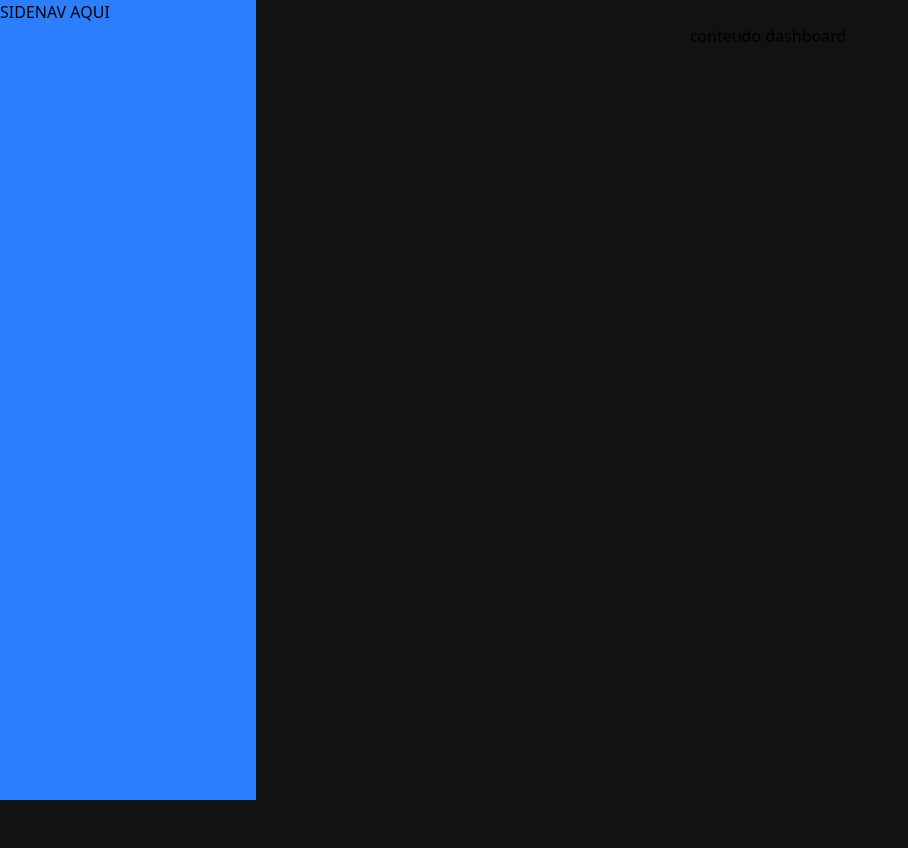
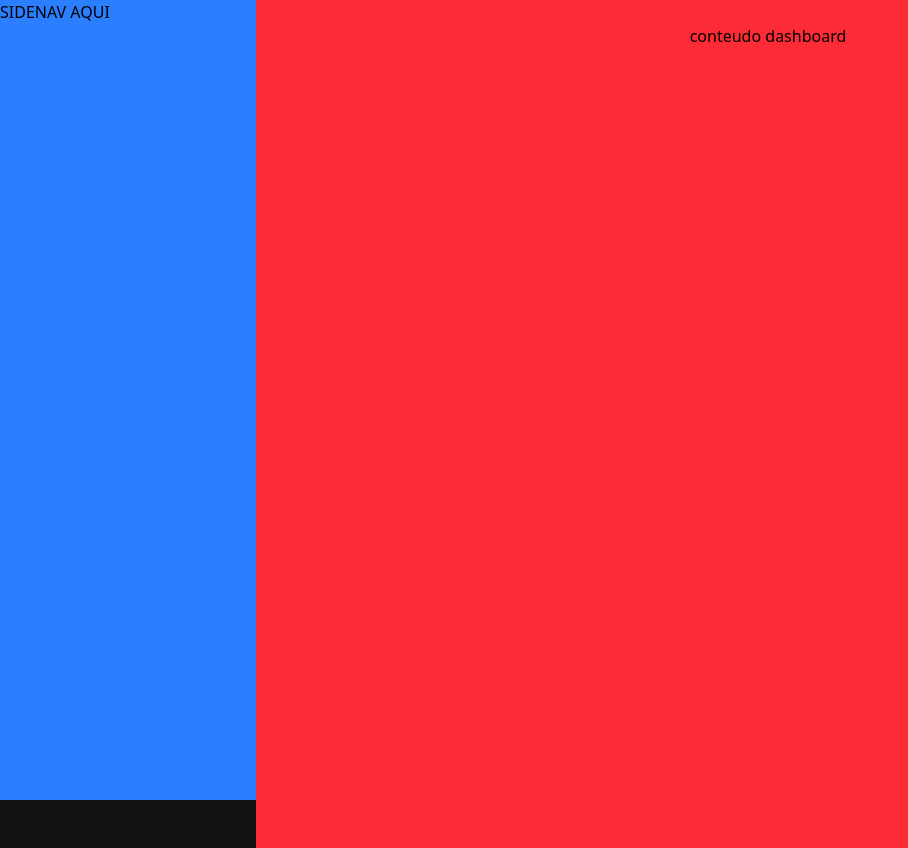
Before and after one commit to pabloalves01/gastro-flow, a React (Vite) app in the folder frontend/: page /dashboard in a window 1280 px wide. Shown: the whole page, without its empty margins (0-908 px from the left). Built offline with nearby package versions, Linux system fonts and the light colour scheme.

Commit message:
Update authenticated-layout.tsx

```diff
--- a/frontend/src/layout/authenticated-layout.tsx
+++ b/frontend/src/layout/authenticated-layout.tsx
@@ -9,7 +9,7 @@ const AuthenticatedLayout = () => {
 
             {/* Conteúdo da página */}
             <div className="flex-1 flex flex-col h-screen">
-                <main className="flex-1 flex justify-center p-6 w-full max-w-7xl mx-auto">
+                <main className="flex-1 flex justify-center p-6 w-full max-w-7xl bg-red-500 mx-auto">
                     <Outlet />
                 </main>
             </div>
```
